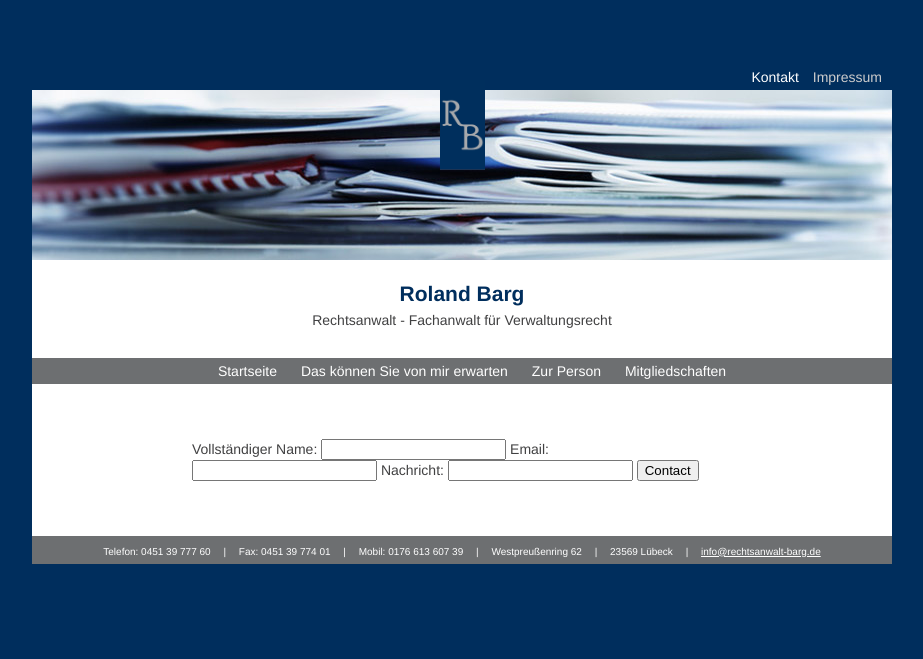
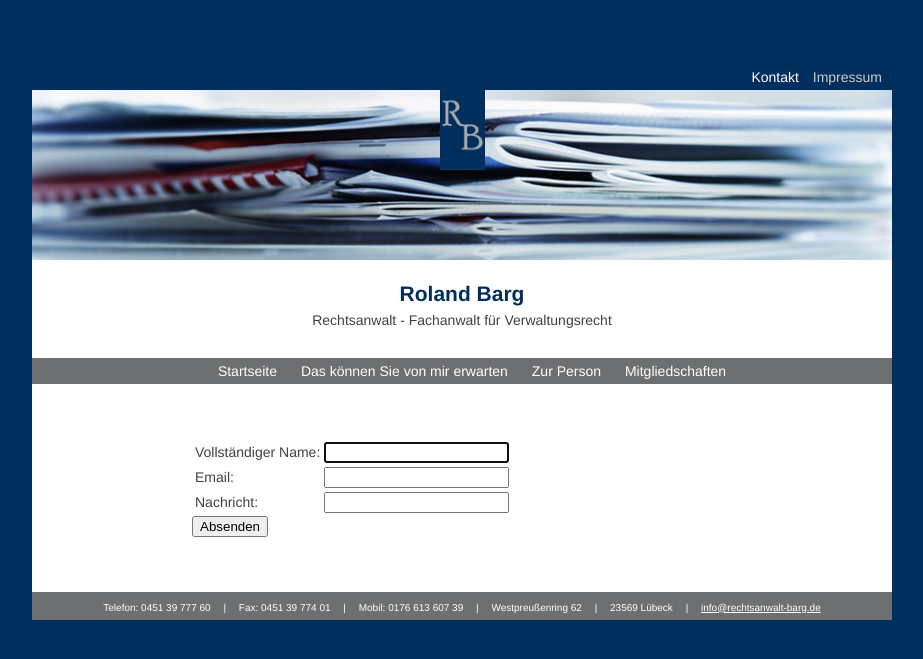
Before and after one commit to RWCB/rechtsanwalt-barg, a Jekyll site: the page built from contact.md, in a window 1280 px wide. Shown: the top 659 px of the page, without its empty margins (178-1101 px from the left). Built offline with Jekyll 4.4.1, drawn with Linux system fonts in a browser that asks for light colours; our own code applies the rules of GitHub Pages for plain Markdown files; a script that is not in the unit is left out; the repository's description, which GitHub fills in, is left out.

Commit message:
updated contact form

```diff
--- a/_includes/contact.html
+++ b/_includes/contact.html
@@ -1,8 +1,18 @@
 <form method="POST" action="https://www.formingo.co/submit/maltebrunnlieb@web.de">
 
-    <label for="vname">Vollständiger Name: <input type="text" name="full_name"> </label>
-    <label for="vname">Email: <input type="email" name="__replyto"> </label>
-    <label for="Nachricht">Nachricht: <input type="text" name="message"> </label>
-
-    <input type="submit" value="Contact">
+    <table>
+        <tr>
+            <td><label for="name">Vollständiger Name:</label></td>
+            <td><input id="name" type="text" name="full_name" required autofocus></td>
+        </tr>
+        <tr>
+            <td><label for="email">Email:</label></td>
+            <td><input id="email" type="email" name="__replyto" required></td>
+        </tr>
+        <tr>
+            <td><label for="message">Nachricht:</label></td>
+            <td><input type="text" name="message" required></td>
+        </tr>
+    </table>
+    <input type="submit" value="Absenden">
 </form>
```
